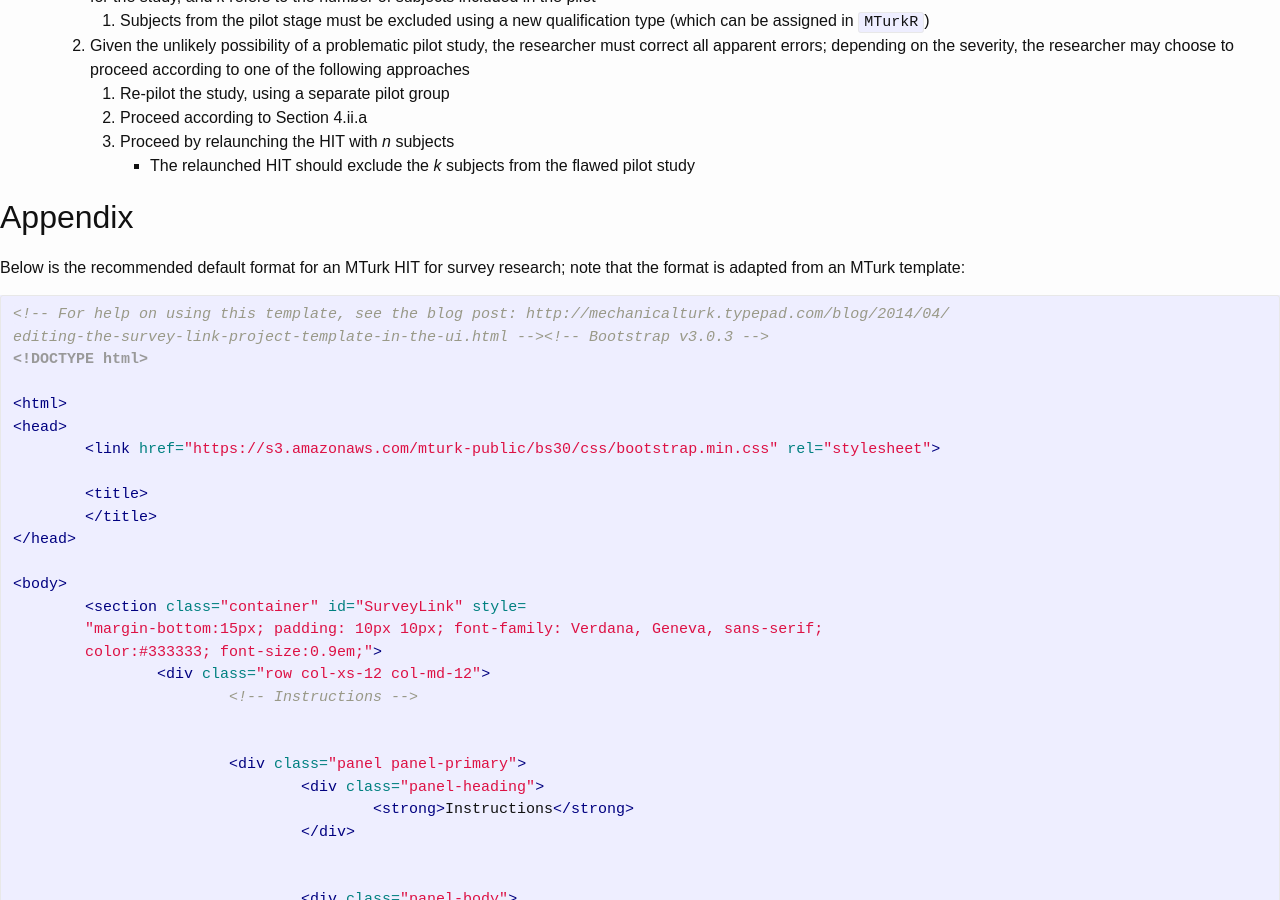
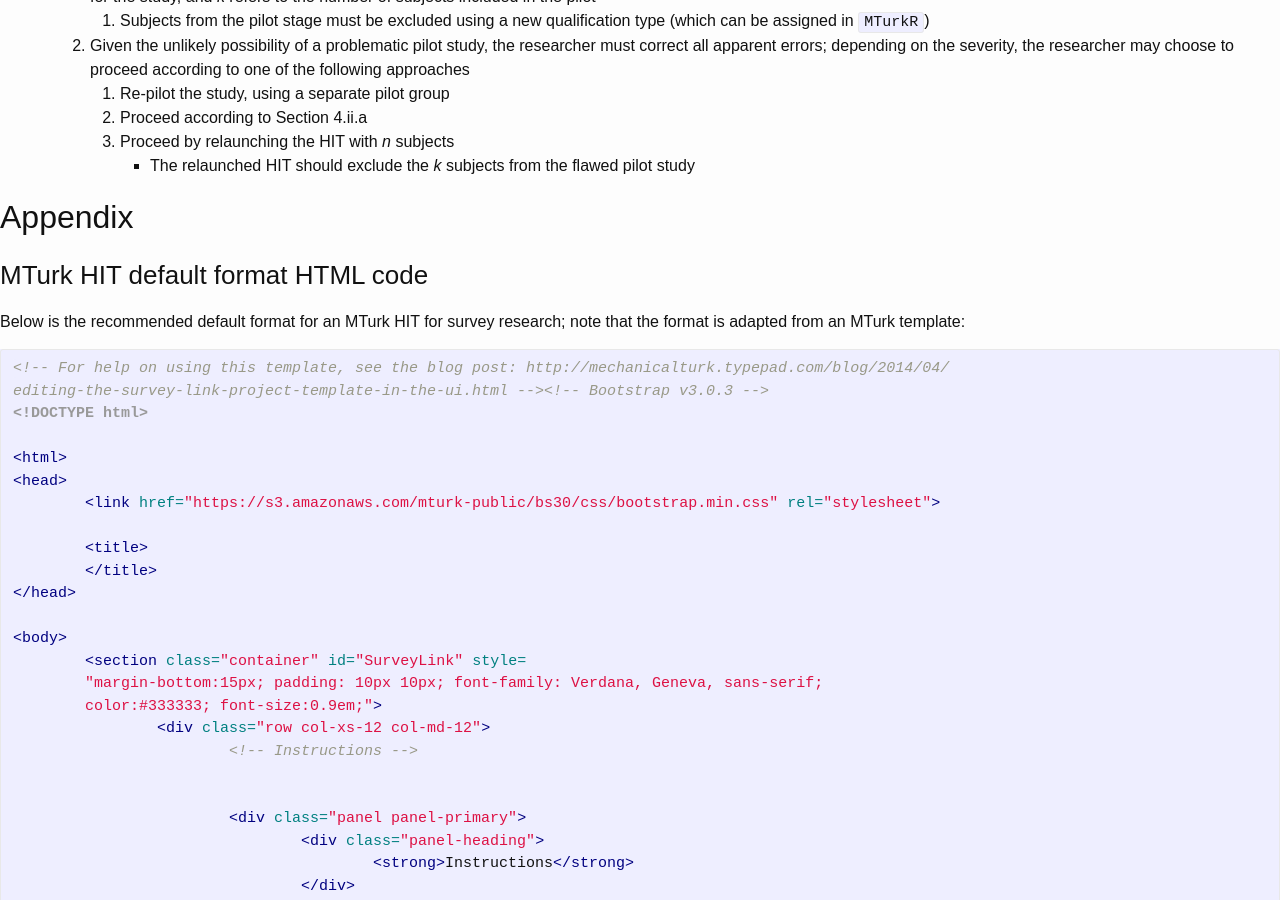
Before and after one commit to jonathonbaron/jonathonbaron.github.io, a Jekyll site: the page built from sops_checklists/qualtrics_mturk_checklist.md, in a window 1280 px wide and 900 px high, scrolled down 6175 px. Built offline with Jekyll 4.4.1, drawn with Linux system fonts in a browser that asks for light colours; our own code applies the rules of GitHub Pages for plain Markdown files.

Commit message:
Update qualtrics_mturk_checklist.md

````diff
--- a/sops_checklists/qualtrics_mturk_checklist.md
+++ b/sops_checklists/qualtrics_mturk_checklist.md
@@ -205,6 +205,7 @@
 
 ## Appendix
 
+### MTurk HIT default format HTML code
 Below is the recommended default format for an MTurk HIT for survey research; note that the format is adapted from an MTurk template:
 
 ```html
````
